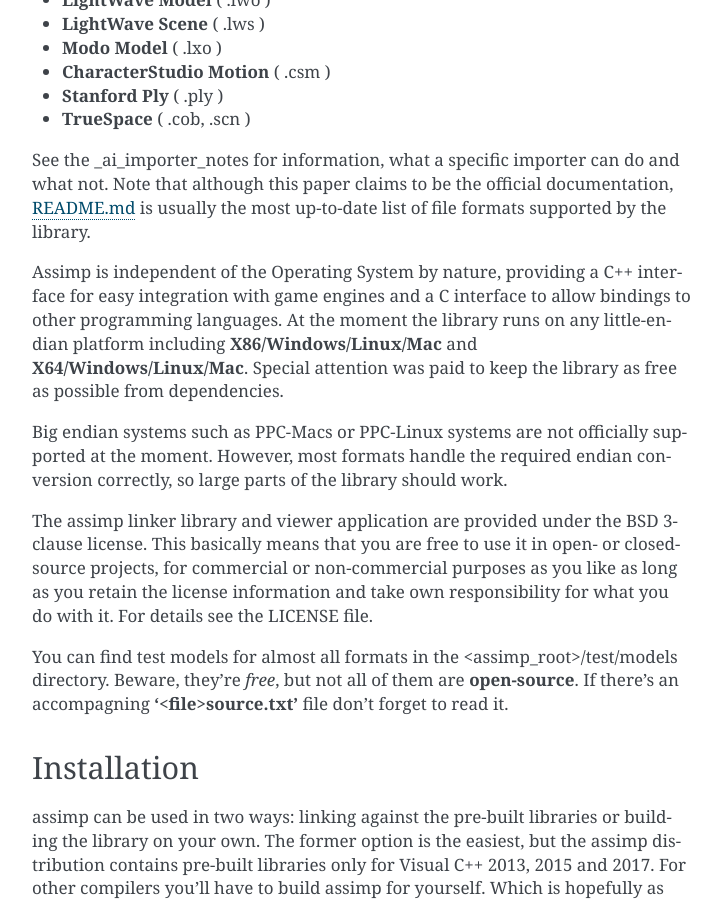
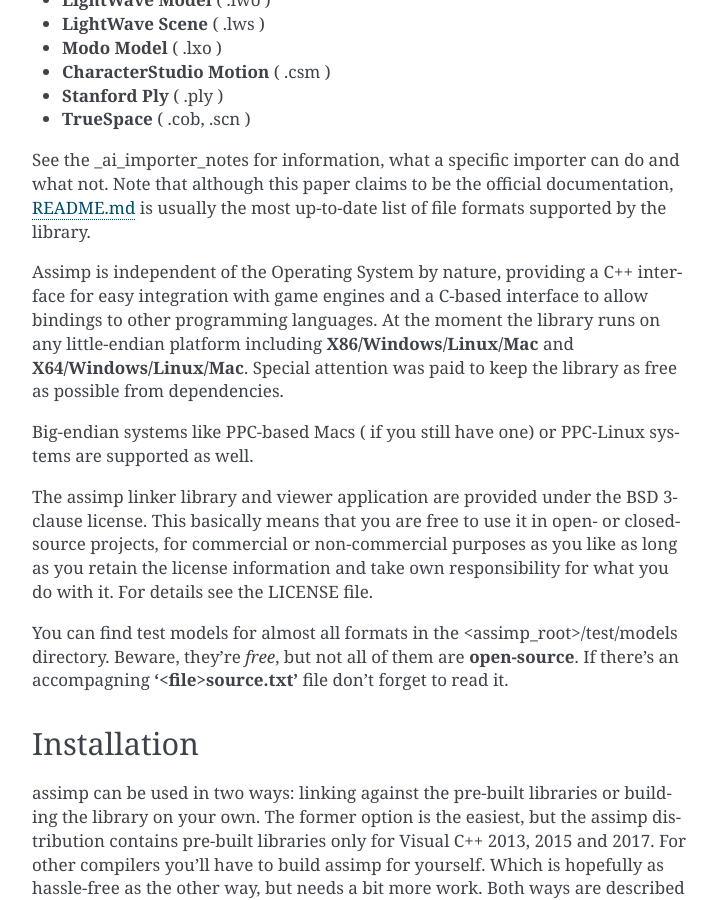
Before and after one commit to assimp/assimp-docs, a Sphinx documentation site: the page built from source/about/introduction.rst, in a window 1280 px wide and 900 px high, scrolled down 1267 px. Shown: the whole window, without its empty margins (388-1109 px from the left). Built offline with Sphinx 7.4.7, drawn with Linux system fonts in a browser that asks for light colours.

Commit message:
Update doc to big-endian platforms

```diff
--- a/source/about/introduction.rst
+++ b/source/about/introduction.rst
@@ -60,12 +60,11 @@
 is usually the most up-to-date list of file formats supported by the library.
 
 Assimp is independent of the Operating System by nature, providing a C++ interface for easy integration
-with game engines and a C interface to allow bindings to other programming languages. At the moment the library runs
-on any little-endian platform including **X86/Windows/Linux/Mac** and **X64/Windows/Linux/Mac**. Special attention
+with game engines and a C-based interface to allow bindings to other programming languages. At the moment the library
+runs on any little-endian platform including **X86/Windows/Linux/Mac** and **X64/Windows/Linux/Mac**. Special attention
 was paid to keep the library as free as possible from dependencies.
 
-Big endian systems such as PPC-Macs or PPC-Linux systems are not officially supported at the moment. However, most
-formats handle the required endian conversion correctly, so large parts of the library should work.
+Big-endian systems like PPC-based Macs ( if you still have one) or PPC-Linux systems are supported as well.
 
 The assimp linker library and viewer application are provided under the BSD 3-clause license. This basically means
 that you are free to use it in open- or closed-source projects, for commercial or non-commercial purposes as you like
```
